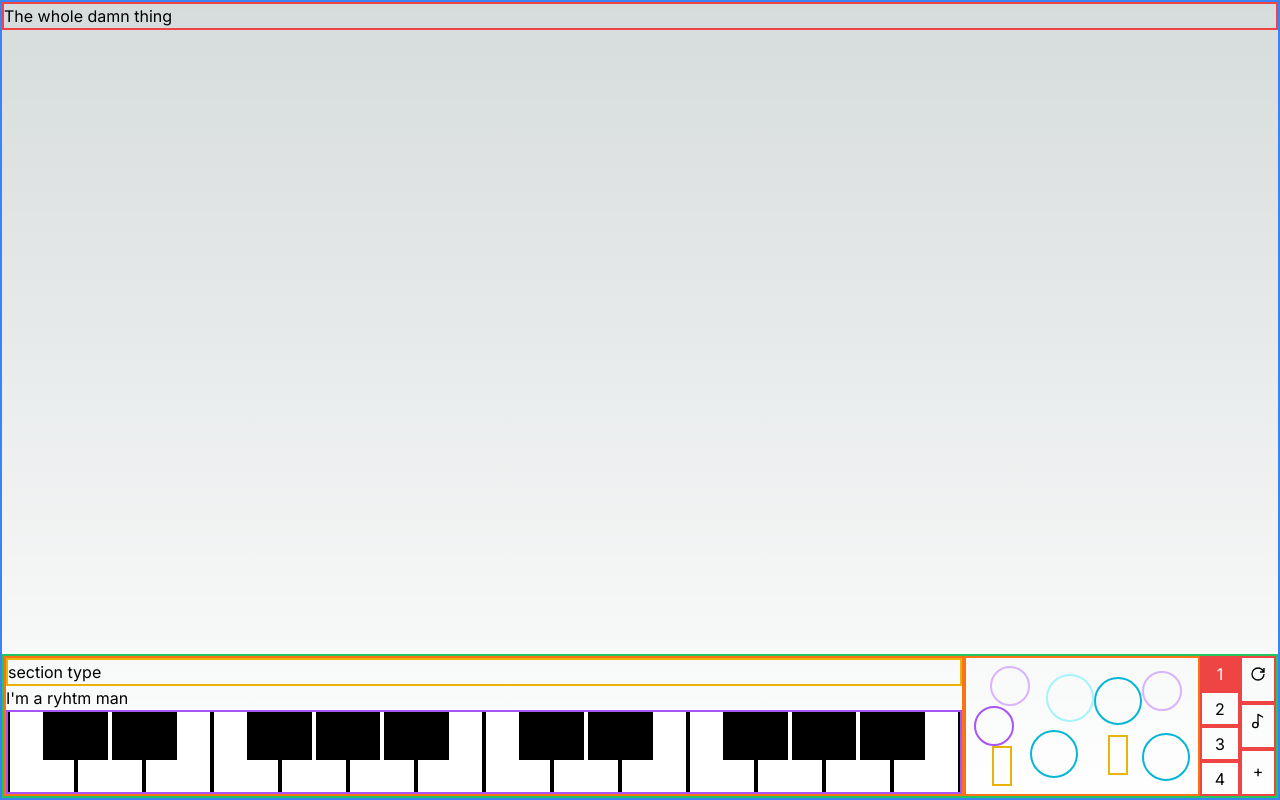
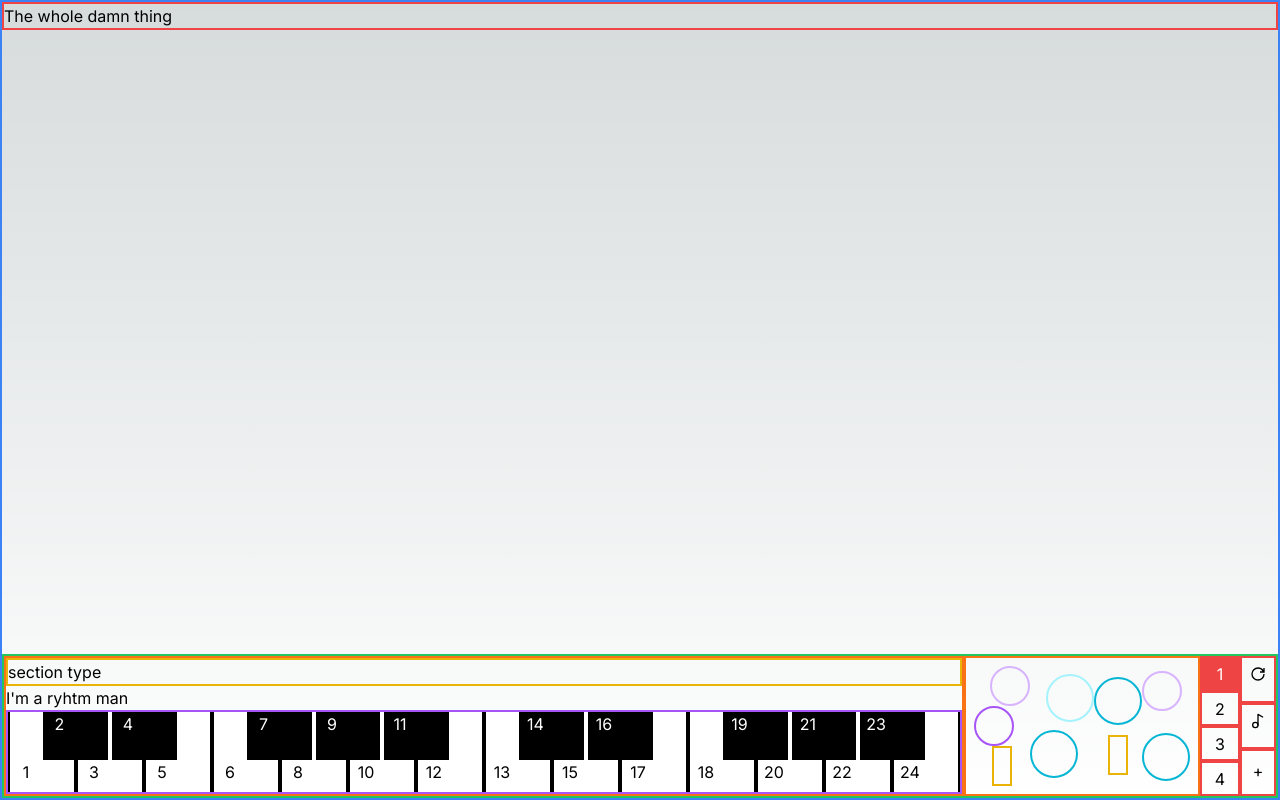
Before and after one commit to AdamSaunders26/iRock-Arranger, a Next.js app: page / in a window 1280 px wide. Built offline with nearby package versions, Linux system fonts and the light colour scheme.

Commit message:
start to make keypad interactive

```diff
--- a/app/KeysPad.tsx
+++ b/app/KeysPad.tsx
@@ -1,22 +1,48 @@
+"use client";
+import { useState } from "react";
 import PianoKey from "./PianoKey";
 
 export default function KeysPad() {
+  const [key1, setKey1] = useState("1");
+  const [key2, setKey2] = useState("2");
+  const [key3, setKey3] = useState("3");
+  const [key4, setKey4] = useState("4");
+  const [key5, setKey5] = useState("5");
+  const [key6, setKey6] = useState("6");
+  const [key7, setKey7] = useState("7");
+  const [key8, setKey8] = useState("8");
+  const [key9, setKey9] = useState("9");
+  const [key10, setKey10] = useState("10");
+  const [key11, setKey11] = useState("11");
+  const [key12, setKey12] = useState("12");
+  const [key13, setKey13] = useState("13");
+  const [key14, setKey14] = useState("14");
+  const [key15, setKey15] = useState("15");
+  const [key16, setKey16] = useState("16");
+  const [key17, setKey17] = useState("17");
+  const [key18, setKey18] = useState("18");
+  const [key19, setKey19] = useState("19");
+  const [key20, setKey20] = useState("20");
+  const [key21, setKey21] = useState("21");
+  const [key22, setKey22] = useState("22");
+  const [key23, setKey23] = useState("23");
+  const [key24, setKey24] = useState("24");
   return (
     <div className="border-purple-500 border-2 h-full w-full justify-evenly flex">
-      <PianoKey kind="right" />
-      <PianoKey kind="both" />
-      <PianoKey kind="left" />
-      <PianoKey kind="right" />
-      <PianoKey kind="both" />
-      <PianoKey kind="both" />
-      <PianoKey kind="left" />
-      <PianoKey kind="right" />
-      <PianoKey kind="both" />
-      <PianoKey kind="left" />
-      <PianoKey kind="right" />
-      <PianoKey kind="both" />
-      <PianoKey kind="both" />
-      <PianoKey kind="left" />
+      <PianoKey kind="right" keyState1={key1} keyState2={key2} />
+      <PianoKey kind="both" keyState1={key3} keyState2={key4} />
+      <PianoKey kind="left" keyState1={key5} keyState2="none" />
+      <PianoKey kind="right" keyState1={key6} keyState2={key7} />
+      <PianoKey kind="both" keyState1={key8} keyState2={key9} />
+      <PianoKey kind="both" keyState1={key10} keyState2={key11} />
+      <PianoKey kind="left" keyState1={key12} keyState2="none" />
+      <PianoKey kind="right" keyState1={key13} keyState2={key14} />
+      <PianoKey kind="both" keyState1={key15} keyState2={key16} />
+      <PianoKey kind="left" keyState1={key17} keyState2="none" />
+      <PianoKey kind="right" keyState1={key18} keyState2={key19} />
+      <PianoKey kind="both" keyState1={key20} keyState2={key21} />
+      <PianoKey kind="both" keyState1={key22} keyState2={key23} />
+      <PianoKey kind="left" keyState1={key24} keyState2="none" />
     </div>
   );
 }
--- a/app/PianoKey.tsx
+++ b/app/PianoKey.tsx
@@ -1,9 +1,35 @@
-export default function PianoKey({ kind }: { kind: string }) {
-  const solid = "bg-black flex-1";
-  const emptyR = "bg-white border-r-2 border-black flex-1";
-  const emptyL = "bg-white border-l-2 border-black flex-1";
-  const bothR = "bg-black border-r-2 border-white flex-1";
-  const bothL = "bg-black border-l-2 border-white flex-1";
+"use client";
+import { useState } from "react";
+
+export default function PianoKey({
+  kind,
+  keyState1,
+  keyState2,
+}: // prevKeyState,
+{
+  kind: string;
+  keyState1: string;
+  keyState2: string;
+  // prevKeyState: string;
+}) {
+  const [key1Pressed, setKey1Pressed] = useState(false);
+  const [key2Pressed, setKey2Pressed] = useState(false);
+
+  const solid = key2Pressed
+    ? "bg-black flex-1 text-pink-500 text-center"
+    : "bg-black flex-1 text-white text-center";
+  const emptyR = key1Pressed
+    ? "bg-white border-r-2 border-black flex-1 text-center text-pink-500"
+    : "bg-white border-r-2 border-black flex-1 text-center";
+  const emptyL = key1Pressed
+    ? "bg-white border-l-2 border-black flex-1 text-center text-pink-500"
+    : "bg-white border-l-2 border-black flex-1 text-center";
+  const bothR = key2Pressed
+    ? "bg-black border-r-2 border-white flex-1 text-pink-500 text-center"
+    : "bg-black border-r-2 border-white flex-1 text-white text-center";
+  const bothL = key2Pressed
+    ? "bg-black border-l-2 border-white flex-1 text-pink-500 text-center"
+    : "bg-black border-l-2 border-white flex-1 text-white text-center";
 
   let tlClass = "";
   let trClass = "";
@@ -33,15 +59,66 @@ export default function PianoKey({ kind }: { kind: string }) {
     default:
       break;
   }
+
+  const [text, setText] = useState("key");
+
   return (
     <div className=" h-full flex flex-col flex-1 justify-center items-center ">
       <div className=" flex flex-1 w-full ">
-        <div className={tlClass}></div>
-        <div className={trClass}></div>
+        <div
+          className={tlClass}
+          onClick={() => {
+            switch (kind) {
+              case "right":
+                setKey1Pressed((curr) => !curr);
+                break;
+              default:
+                break;
+            }
+          }}
+        ></div>
+        <div
+          className={trClass}
+          onClick={() => {
+            switch (kind) {
+              case "right":
+                setKey2Pressed((curr) => !curr);
+                break;
+              default:
+                break;
+            }
+          }}
+        >
+          {kind !== "left" ? keyState2 : null}
+        </div>
       </div>
       <div className=" flex w-full min-h-8">
-        <div className={blClass}></div>
-        <div className={brClass}></div>
+        <div
+          className={blClass}
+          onClick={() => {
+            switch (kind) {
+              case "right":
+                setKey1Pressed((curr) => !curr);
+                break;
+              default:
+                break;
+            }
+          }}
+        >
+          {keyState1}
+        </div>
+        <div
+          className={brClass}
+          onClick={() => {
+            switch (kind) {
+              case "right":
+                setKey1Pressed((curr) => !curr);
+                break;
+              default:
+                break;
+            }
+          }}
+        ></div>
       </div>
     </div>
   );
--- a/package.json
+++ b/package.json
@@ -9,6 +9,7 @@
     "lint": "next lint"
   },
   "dependencies": {
+    "@next/swc-darwin-x64": "^15.0.0-rc.0",
     "next": "14.2.3",
     "react": "^18",
     "react-dom": "^18",
```
Also changed, not shown: 1 other file (tests, documents, lock files or other folders).
